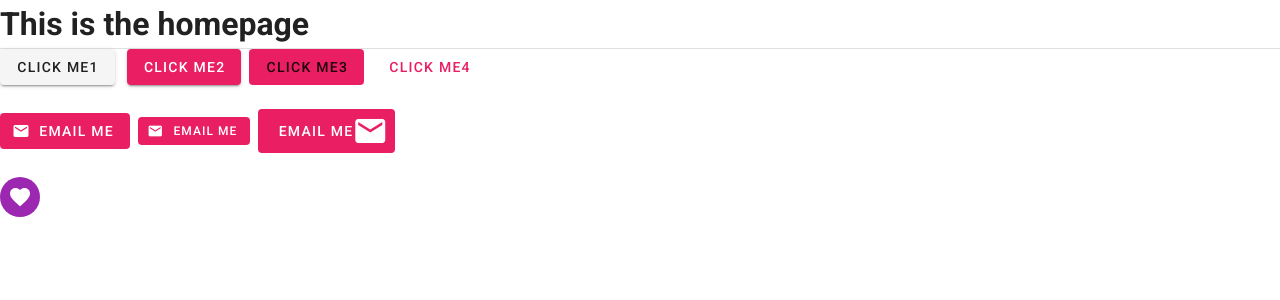
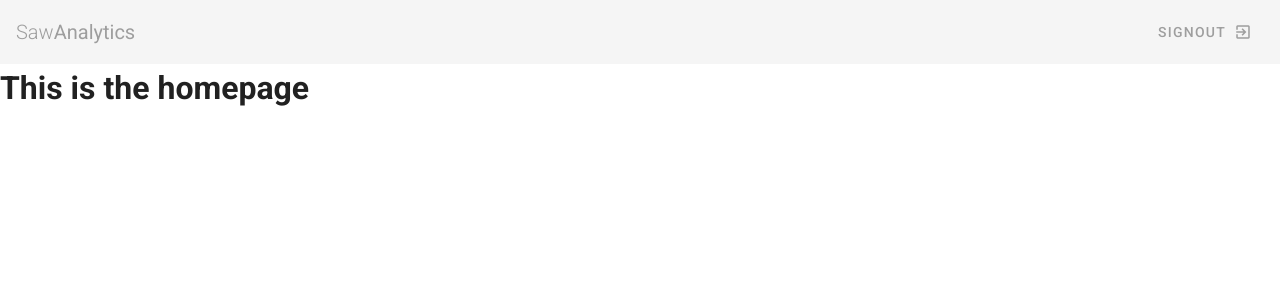
Before and after one commit to manojkmishra/veutify-netn, a Vue app: page / in a window 1280 px wide. Shown: the top 300 px of the page. Built offline with nearby package versions, Linux system fonts and the light colour scheme.

Commit message:
toolbar done

```diff
--- a/src/App.vue
+++ b/src/App.vue
@@ -1,5 +1,6 @@
 <template>
-  <v-app>
+  <v-app class="grey lighten-4">
+    <Navbar/>
     <v-content>
        <router-view>  </router-view>
      </v-content>
@@ -7,9 +8,10 @@
 </template>
 
 <script>
+import Navbar from '@/components/Navbar'
 export default {
   name: 'App',
-  components: {    },
+  components: {  Navbar  },
   data: () => ({
     //
   }),
--- /dev/null
+++ b/src/components/Navbar.vue
@@ -0,0 +1,20 @@
+<template>
+    <nav>
+        <v-app-bar flat app class="grey lighten-4">
+            <v-toolbar-title class="grey--text">
+                <span class="font-weight-light">Saw</span>
+                <span>Analytics</span>
+            </v-toolbar-title>
+            <v-spacer></v-spacer>
+            <v-btn text color="grey">
+                <span>signout</span>
+                <v-icon right>exit_to_app</v-icon>
+            </v-btn>
+        </v-app-bar>
+    </nav>
+</template>
+<script>
+export default {
+
+}
+</script>
--- a/src/views/Home.vue
+++ b/src/views/Home.vue
@@ -1,30 +1,6 @@
 <template>
   <div class="home">
     <h1>This is the homepage</h1>
-    <v-divider></v-divider>
-    <v-btn>click me1</v-btn> &nbsp;
-    <v-btn class="pink white--text">click me2</v-btn>&nbsp;
-    <v-btn depressed color="pink">click me3</v-btn>&nbsp;
-    <v-btn text color="pink">click me4</v-btn><br><br>
-
-    <v-btn depressed class="pink white--text">
-      <v-icon left>email</v-icon>
-      <span>email me</span>
-    </v-btn>&nbsp;
-
-    <v-btn depressed small class="pink white--text">
-      <v-icon left small>email</v-icon>
-      <span>email me</span>
-    </v-btn>&nbsp;
-
-    <v-btn depressed large class="pink white--text">
-      <span>email me</span>
-      <v-icon right large>email</v-icon>
-    </v-btn><br><br>
-
-    <v-btn fab dark small depressed color="purple">
-      <v-icon dark>favorite</v-icon>
-    </v-btn><br><br>
 
   </div>
 </template>
```
